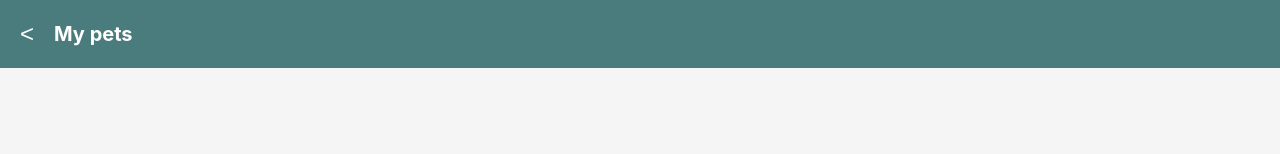
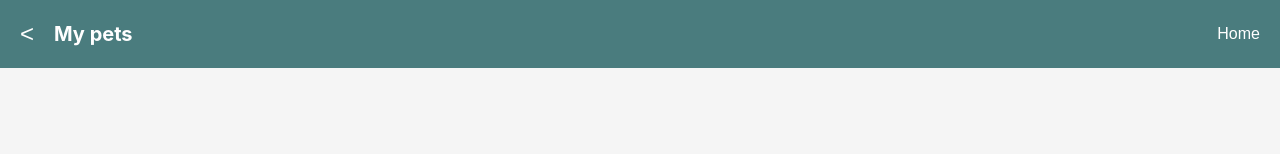
Before and after one commit to EnzoLucido/CS160-Project, a React (Vite) app in the folder react-app/: page /my-pets in a window 1280 px wide. Shown: the top 154 px of the page. Built offline with nearby package versions, Linux system fonts and the light colour scheme.

Commit message:
fix home button

```diff
--- a/react-app/src/pages/AboutYourPet.jsx
+++ b/react-app/src/pages/AboutYourPet.jsx
@@ -39,7 +39,7 @@ function AboutYourPet() {
         </button>
         <h1>About your pet</h1>
         <button className="home-button" onClick={goHome}>
-          🏠
+          Home
         </button>
       </div>
 
--- a/react-app/src/pages/FirstEntry.jsx
+++ b/react-app/src/pages/FirstEntry.jsx
@@ -24,7 +24,7 @@ function FirstEntry() {
         </button>
         <h1>About your pet</h1>
         <button className="home-button" onClick={goHome}>
-          🏠
+          Home
         </button>
       </div>
 
@@ -34,7 +34,8 @@ function FirstEntry() {
         </div>
 
         <div className="entry-text">
-          <p>We're going to ask you to record some videos of your pet at home. This will help us understand their social habits for our pet matching.</p>
+          <p>We're going to ask you to record some videos of your pet at home.</p>
+          <p>This will help us understand their social habits for our pet matching.</p>
         </div>
 
         <button className="continue-button" onClick={handleContinue}>
--- a/react-app/src/pages/MyPets.css
+++ b/react-app/src/pages/MyPets.css
@@ -23,6 +23,15 @@
 .my-pets-header h1 {
   font-size: 20px;
   margin: 0;
+  flex: 1;
+}
+
+.home-button {
+  background: none;
+  border: none;
+  color: white;
+  font-size: 16px;
+  cursor: pointer;
 }
 
 .my-pets-content {
--- a/react-app/src/pages/MyPets.jsx
+++ b/react-app/src/pages/MyPets.jsx
@@ -12,6 +12,10 @@ function MyPets() {
     navigate('/add-pet');
   }
 
+  function goHome() {
+    navigate('/home');
+  }
+
   return (
     <div className="my-pets-container">
       <div className="my-pets-header">
@@ -19,6 +23,9 @@ function MyPets() {
           &lt;
         </button>
         <h1>My pets</h1>
+        <button className="home-button" onClick={goHome}>
+          Home
+        </button>
       </div>
 
       <div className="my-pets-content">
--- a/react-app/src/pages/ShelterSearch.css
+++ b/react-app/src/pages/ShelterSearch.css
@@ -23,6 +23,15 @@
 .shelter-header h1 {
   font-size: 20px;
   margin: 0;
+  flex: 1;
+}
+
+.home-button {
+  background: none;
+  border: none;
+  color: white;
+  font-size: 16px;
+  cursor: pointer;
 }
 
 .search-section {
--- a/react-app/src/pages/ShelterSearch.jsx
+++ b/react-app/src/pages/ShelterSearch.jsx
@@ -8,6 +8,10 @@ function ShelterSearch() {
 
   function goBack() {
     navigate(-1);
+  }
+
+  function goHome() {
+    navigate('/home');
   }
 
   function handleSearch(e) {
@@ -22,6 +26,9 @@ function ShelterSearch() {
           &lt;
         </button>
         <h1>Find a shelter</h1>
+        <button className="home-button" onClick={goHome}>
+          Home
+        </button>
       </div>
 
       <div className="search-section">
--- a/react-app/src/pages/WalkingTask.jsx
+++ b/react-app/src/pages/WalkingTask.jsx
@@ -22,17 +22,13 @@ function WalkingTask() {
 
   return (
     <div className="walking-task-container">
-      <div className="task-header">
-        <span className="task-title">Walking</span>
-      </div>
-
       <div className="walking-header">
         <button className="back-button" onClick={goBack}>
           &lt;
         </button>
         <h1>About your pet</h1>
         <button className="home-button" onClick={goHome}>
-          🏠
+          Home
         </button>
       </div>
 
```
